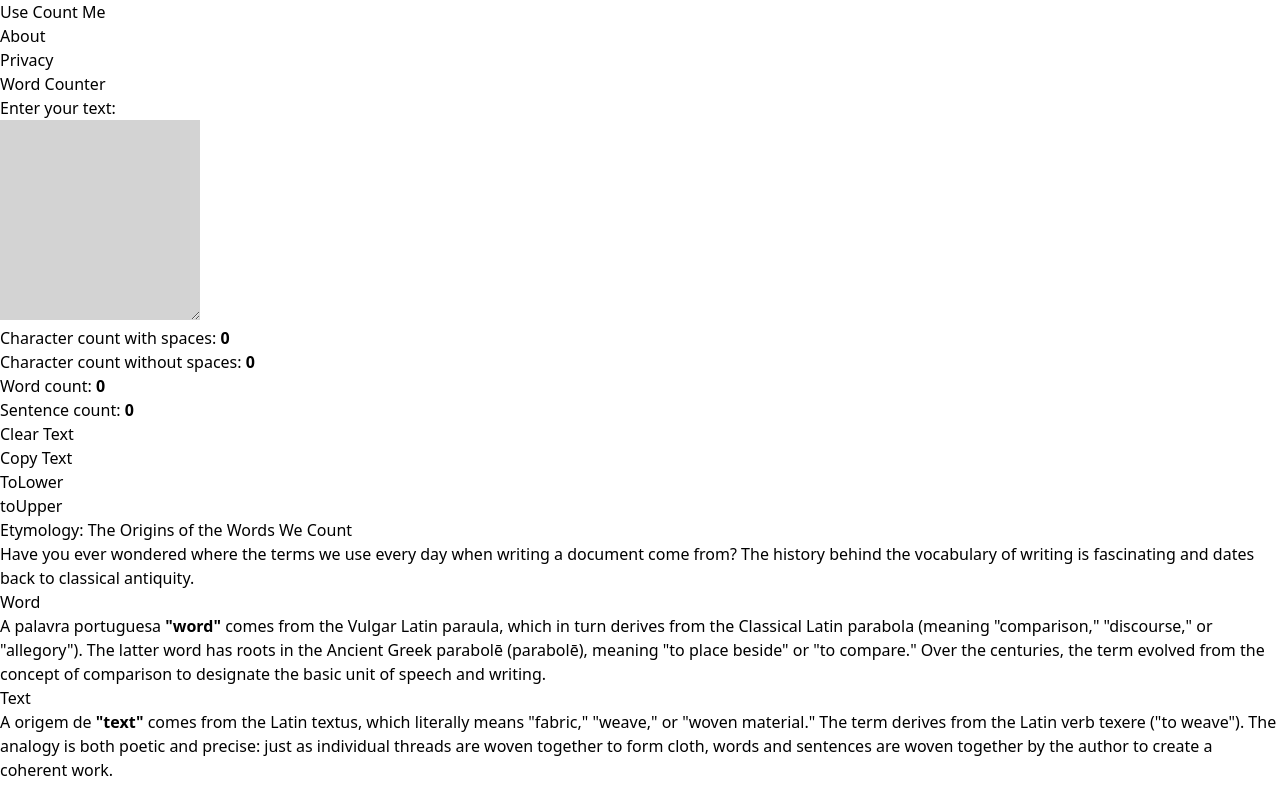
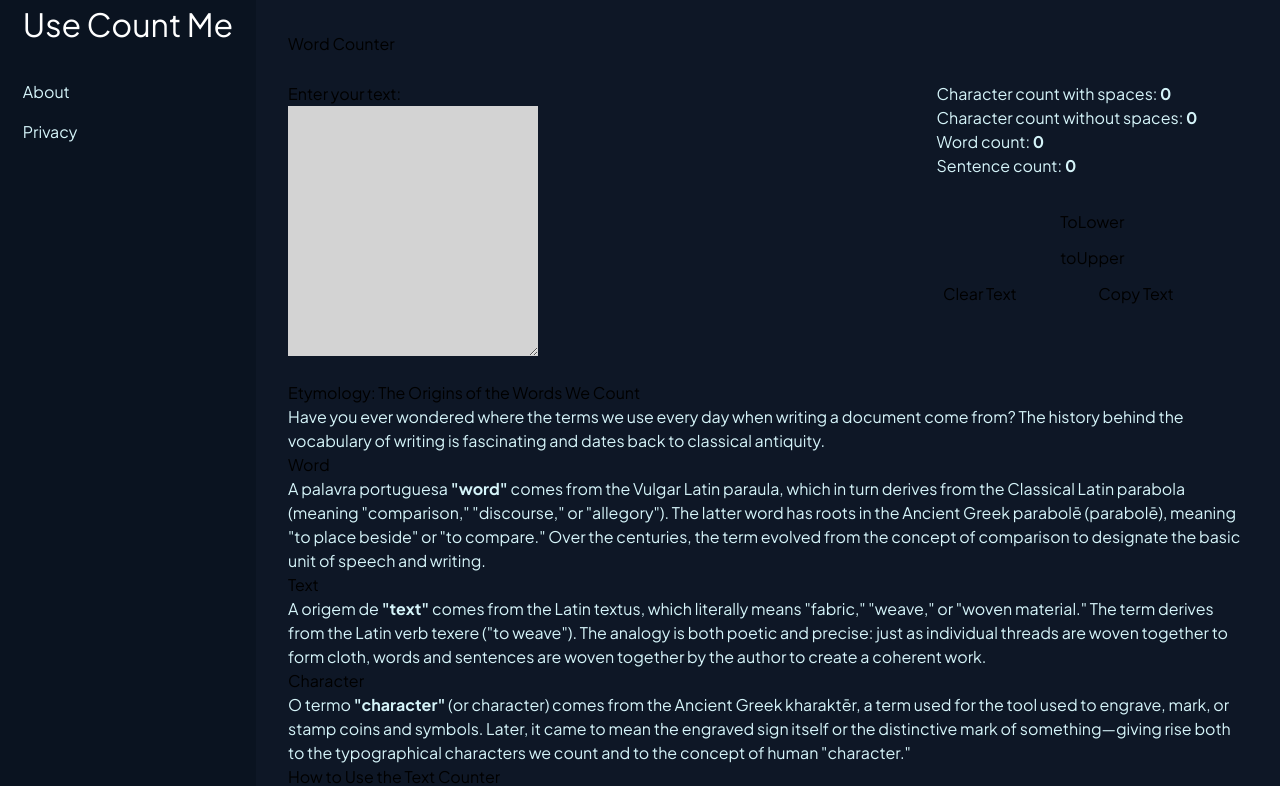
Before and after one commit to Thiago130126/UseCountME, a Next.js app: page /en in a window 1280 px wide. Shown: the top 786 px of the page. Built offline with nearby package versions, Linux system fonts and the light colour scheme.

Commit message:
Primeiros esboços do css seguindo um protótipo de tela já criado

```diff
--- /dev/null
+++ b/app/[locale]/css/page.module.css
@@ -0,0 +1,62 @@
+/* Dark Mode */
+
+.meu_site{
+    display: flex;
+    flex-direction: row;
+}
+
+.sidebar{
+    display: flex;
+    width: 16rem;
+    background-color: var(--cor-fundo-dark-sidebar);
+    min-height: 100vh;
+    justify-content: center;
+}
+
+.links_and_titles{
+    display: flex;
+    flex-direction: column;
+    gap: 2rem;
+}
+
+.main_content{
+    flex: 1;
+    background-color: var(--cor-fundo-dark-coteudo);
+    padding: 32px;
+    display: grid;
+    grid-template-columns: 1fr;
+    grid-template-areas:
+        "header"
+        "workbench"
+        "textos"
+        "footer";
+    gap: 1.6rem;
+}
+
+.title{
+    font-size: 32px;
+    color: var(--cor-textos-principais);
+}
+
+.nav_links{
+    color: var(--cor-texto-secundario);
+    display: flex;
+    flex-direction: column;
+    gap: 1rem;
+}
+
+.header_site{
+    grid-area: header;
+}
+
+.textarea_container{
+    grid-area: workbench;
+}
+
+.textos_container{
+    grid-area: textos;
+}
+
+.footer_site{
+    grid-area: footer;
+}
--- a/app/[locale]/globals.css
+++ b/app/[locale]/globals.css
@@ -1 +1,30 @@
+@import url('https://fonts.googleapis.com/css2?family=Plus+Jakarta+Sans:wght@400;500;600;700;800&family=JetBrains+Mono:wght@500;700&display=swap');
 @import "tailwindcss";
+
+:root{
+    --cor-fundo-dark-sidebar: #0A1320;
+    --cor-fundo-dark-coteudo: #0E1726;
+    --cor-textos-principais: #ffff;
+    --cor-texto-secundario: #d5f4f9;
+    --cor-contadores-azul: #87f4e8;
+    --cor-contador-verde: #55eeae;
+    --cor-links-botoes-secundarios: #00a9e9;
+    --cor-acoes-principais: #4944b8;
+}
+
+body, textarea, input, button {
+    font-family: 'Plus Jakarta Sans', -apple-system, BlinkMacSystemFont, sans-serif;
+}
+
+.stat-number {
+    font-family: 'JetBrains Mono', monospace;
+    font-variant-numeric: tabular-nums;
+}
+
+p{
+    color: #d5f4f9;
+}
+
+*{
+    box-sizing: border-box;
+}
--- a/app/[locale]/layout.tsx
+++ b/app/[locale]/layout.tsx
@@ -83,7 +83,7 @@ export default async function RootLayout({ children, params }: LayoutProps) {
         strategy="afterInteractive"
         />
       </head>
-      <body>
+      <body suppressHydrationWarning>
         <NextIntlClientProvider messages={messages}>
           {children}
           <Toaster theme="dark" position="top-right" richColors closeButton/>
--- a/app/[locale]/page.tsx
+++ b/app/[locale]/page.tsx
@@ -8,40 +8,42 @@ import TextInput from "@/components/inputs/TextInput";
 import LinksInternos from "@/components/navegation/links_internos";
 import { useTranslations } from "next-intl";
 
+import styles from "@/app/[locale]/css/page.module.css";
+
 export default function Home() {
 
   const t = useTranslations('Home');
 
   return (
-    /* 1. conteúdo da página principal */
-    <div>
-      {/* 2. Dentro de main estão todas as caixas do layout */}
-      <main>
+    /* 1. conteúdo da página principal como um todo */
+    <div className={styles.meu_site}>
       {/* 3. BARRA LATERAL (Sidebar / Navbar) */}
-        <div>
-          <nav>
-            <h1>Use Count Me</h1>
-
+      <aside className={styles.sidebar}>
+        <nav className={styles.links_and_titles}>
+          <h1 className={styles.title}>Use Count Me</h1>
+          <div className={styles.nav_links}>
             <LinksInternos routeKey="about"/>
 
             <LinksInternos routeKey="privacy"/>
-
+          </div>
         </nav>
-        </div>
+      </aside>
 
       {/* 4. Conteúdo principal do site */}
-        <div>
+      <main className={styles.main_content}>
+        <header className={styles.header_site}>
           <h1>
             {t('title')}
           </h1>
+        </header>
 
         {/* 5. Área de texto */}
-          <div>
+        <section className={styles.textarea_container}>
           <TextInput/>
-          </div>
+        </section>
 
         {/* 6. Textos da página */}
-          <div>
+        <section className={styles.textos_container}>
           {/* 7. Etimologia */}
           <div>
             <Etimologia/>
@@ -67,18 +69,18 @@ export default function Home() {
             <FAQ/>
           </div>
 
-          </div>
+        </section>
         {/* 11. Rodapé */}
-          <footer>
+        <footer className={styles.footer_site}>
+          <div>
             <LinksInternos routeKey="about"/>
 
             <LinksInternos routeKey="privacy"/>
-
+          </div>
           <p>{process.env.NEXT_PUBLIC_VERSION}</p>
         </footer>
-        </div>
+      </main>
 
-      </main>
 
       <script
         type="application/ld+json"
--- a/components/inputs/TextInput.tsx
+++ b/components/inputs/TextInput.tsx
@@ -10,6 +10,7 @@ import { ContarSemEspacos } from "../utils/contadorCaracteresSemEspacoes";
 import LowerButton from "../buttons/LowerCase";
 import UpperButton from "../buttons/UpperCase";
 import { useTranslations } from "next-intl";
+import styles from "@/components/inputs/css/TextInput.module.css";
 
 export default function TextInput(){
     const [texto, setTexto] = useState('');
@@ -39,19 +40,31 @@ export default function TextInput(){
     }, [t]);
 
     return(
-        <div>
+        <div className={styles.workbench}>
+            <section className={styles.my_textarea}>
                 <h3>{inputT('h3')}</h3>
                 <textarea style={{width: '200px', height: '200px', backgroundColor: 'lightgrey'}} value={texto} onChange={TextManager}>
                 </textarea>
+            </section>
+
+            <div className={styles.controles}>
+                <div className={styles.estatisticas}>
                     <p>{inputT('Quantidades.caracteres')} <strong>{contadorCaracteres(texto)}</strong></p>
                     <p>{inputT('Quantidades.caracteres_sem_espaco')} <strong>{ContarSemEspacos(texto)}</strong></p>
                     <p>{inputT('Quantidades.palavras')} <strong> {ContadorPalavras(texto)} </strong></p>
                     <p>{inputT('Quantidades.frases')} <strong> {ContadorFrases(texto)} </strong></p>
-            <div>
-                <ClearButton onClear={() => {setTexto(''); sessionStorage.removeItem('textoSalvo') }}/>
-                <CopiarButton texto={texto}/>
+                </div>
+                <div className={styles.buttons}>
+                    <div className={`${styles.primary} ${styles.btn_lower}`}>
                         <LowerButton onSuccess={() => setTexto(texto.toLowerCase())}/>
+                    </div>
+                    <div className={`${styles.primary} ${styles.btn_upper}`}>
                         <UpperButton onSuccess={() => setTexto(texto.toUpperCase())}/>
+                    </div>
+                    <ClearButton className={styles.btn_clear} onClear={() => {setTexto(''); sessionStorage.removeItem('textoSalvo') }}/>
+                    <CopiarButton className={styles.btn_copy} texto={texto}/>
+
+                </div>
             </div>
         </div>
     );
--- /dev/null
+++ b/components/inputs/css/TextInput.module.css
@@ -0,0 +1,66 @@
+.workbench{
+    display: grid;
+    grid-template-columns: 2fr 1fr;
+    grid-template-areas:
+        "editor controles";
+    gap: 1.6rem
+}
+
+.my_textarea{
+    grid-area: editor;
+    display: flex;
+    flex-direction: column;
+}
+
+.my_textarea textarea{
+    width: 100%;
+    height: 100%;
+    min-height: 250px;
+    min-width: 250px;
+    resize: vertical;
+}
+
+.controles{
+    grid-area: controles;
+    display: flex;
+    flex-direction: column;
+    gap: 1.6rem;
+}
+
+.estatisticas{
+
+}
+
+.buttons{
+    display: grid;
+    grid-template-columns: 1fr 1fr;
+    grid-template-areas:
+        "lower lower"
+        "upper upper"
+        "copy clear";
+    gap: 0.75rem;
+    padding: 0.4rem;
+}
+
+.btn_lower{
+    grid-area: lower;
+}
+
+.btn_upper{
+    grid-area: upper;
+}
+
+.btn_clear{
+    grid-area: clear;
+}
+
+.btn_copy{
+    grid-area: copy;
+}
+
+.primary{
+    grid-column: span 2;
+    display: flex;
+    justify-content: center;
+    align-items: center;
+}
```
Also changed, not shown: components/buttons/css/btns.module.css (added, +7 -0 lines). Lines whose indentation alone changed are shown as unchanged.
